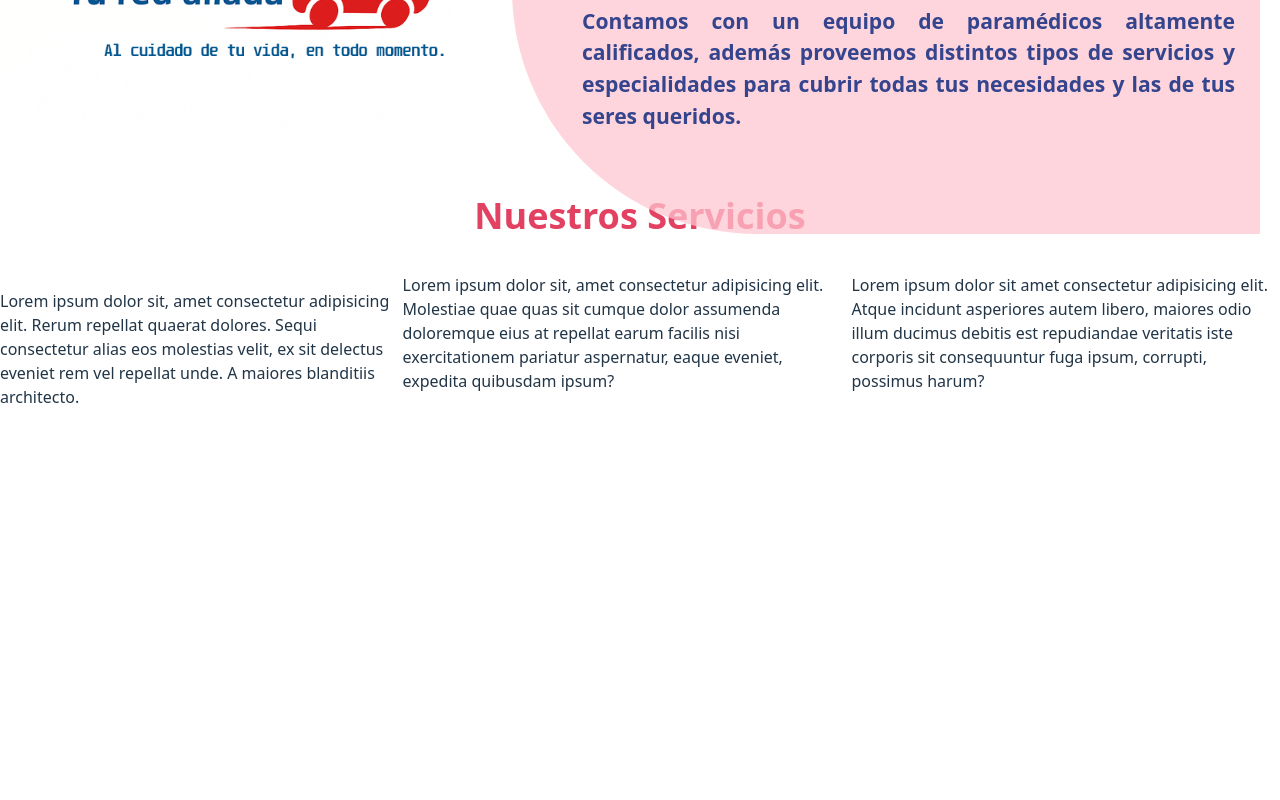
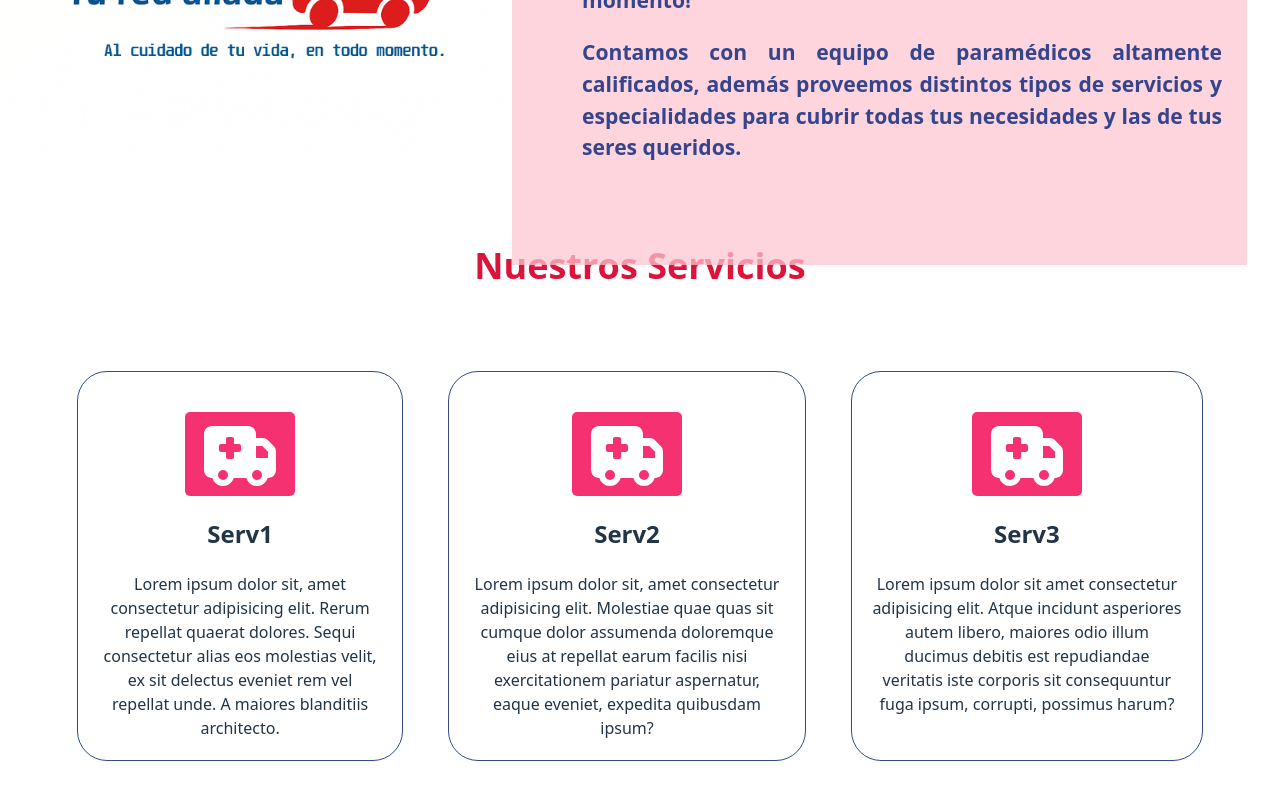
Before and after one commit to melaniem21/webprontoamb, a React (Vite) app: page / in a window 1280 px wide. Shown: the part 646-1446 px from the top of the page. Before the commit the page ends 1071 px from the top, so only its background shows below. Built offline with nearby package versions, Linux system fonts and the light colour scheme.

Commit message:
arreglos de inicio

```diff
--- a/package.json
+++ b/package.json
@@ -10,6 +10,11 @@
     "preview": "vite preview"
   },
   "dependencies": {
+    "@fortawesome/fontawesome-svg-core": "^7.1.0",
+    "@fortawesome/free-brands-svg-icons": "^7.1.0",
+    "@fortawesome/free-regular-svg-icons": "^7.1.0",
+    "@fortawesome/free-solid-svg-icons": "^7.1.0",
+    "@fortawesome/react-fontawesome": "^3.1.0",
     "react": "^19.1.1",
     "react-dom": "^19.1.1"
   },
--- a/src/App.css
+++ b/src/App.css
@@ -42,7 +42,6 @@
   padding-top: 60px;
   padding-bottom: 60px;
   padding-right: 25px;
-  margin-top: 0px;
   margin-bottom: 10px;
   margin-left: 40%;
   margin-right: 0px;
@@ -54,13 +53,7 @@
   color:rgba(4, 35, 121, 0.808);
   font-size: 132%;
   background-color:rgba(255, 198, 209, 0.726);
-  border-top-left-radius: 260px;
-  border-end-start-radius: 260px;
-
-
-
-
-
+  width: 50%;
 }
 
 
@@ -82,13 +75,50 @@
 
 .servicios{
   text-align: center;
-  color:rgba(220, 20, 60, 0.808);
+  color:rgba(220, 20, 60);
   font-size: 150%;
   font-weight: bold;
-  top: 60px;
+  margin-top: 80px;
 }
 
 .columservicios{
   display:flex;
   gap:10px;
+  margin: 60px;
+  text-align: center;
+
 }
+
+.columndesc{
+  border-radius: 30px;
+  border: 1px solid rgba(2, 32, 112, 0.808);
+  padding: 20px;
+  margin: 1.5%;
+}
+
+.icono{
+  font-size: 1.2em;
+  line-height: 1;
+}
+
+.boton-servicio {
+  background-color: rgba(243, 0, 81, 0.808);
+  border: 4px solid rgba(29, 33, 43, 0.808);
+  color: white;
+  padding: 10px 15px;
+  border: none;
+  border-radius: 5px;
+  cursor: pointer;
+  font-size: 1em;
+  margin-top: 20px;
+  display: inline-flex;
+  align-items: center;
+  justify-content: center;
+  gap: 8px;
+  transition: background-color 0.3s ease;
+}
+
+.boton-servicio:hover {
+ background-color: rgba(243, 60, 60, 0.808);
+
+}
--- a/src/App.jsx
+++ b/src/App.jsx
@@ -6,6 +6,8 @@ import logo1 from './img/logo.png';
 import img1 from './img/ambulancia1.png';
 import img2 from './img/ambulancia2.jpg';
 import img3 from './img/paramedicos.jpg';
+import { FontAwesomeIcon } from '@fortawesome/react-fontawesome'
+import { faAmbulance } from "@fortawesome/free-solid-svg-icons";
 
 function App() {
   const [mensaje, setMensaje] = useState('Bienvenido a Pronto Ambulancias');
@@ -48,13 +50,26 @@ function App() {
        <h2>Nuestros Servicios</h2>
       </div>
       <div className='columservicios'>
-        <div>
-          <p>Lorem ipsum dolor sit, amet consectetur adipisicing elit. Rerum repellat quaerat dolores. Sequi consectetur alias eos molestias velit, ex sit delectus eveniet rem vel repellat unde. A maiores blanditiis architecto.</p>
+        <div className= "columndesc">
+
+          <button className="boton-servicio">
+            <FontAwesomeIcon icon={faAmbulance} size="4x" />
+          </button>
+          <h2>Serv1</h2>
+          Lorem ipsum dolor sit, amet consectetur adipisicing elit. Rerum repellat quaerat dolores. Sequi consectetur alias eos molestias velit, ex sit delectus eveniet rem vel repellat unde. A maiores blanditiis architecto.
         </div>
-        <div>
+        <div className= "columndesc">
+          <button className="boton-servicio">
+            <FontAwesomeIcon icon={faAmbulance} size="4x" />
+          </button>
+          <h2>Serv2</h2>
           Lorem ipsum dolor sit, amet consectetur adipisicing elit. Molestiae quae quas sit cumque dolor assumenda doloremque eius at repellat earum facilis nisi exercitationem pariatur aspernatur, eaque eveniet, expedita quibusdam ipsum?
         </div>
-        <div>
+        <div className= "columndesc">
+          <button className="boton-servicio">
+            <FontAwesomeIcon icon={faAmbulance} size="4x" />
+          </button>
+          <h2>Serv3</h2>
           Lorem ipsum dolor sit amet consectetur adipisicing elit. Atque incidunt asperiores autem libero, maiores odio illum ducimus debitis est repudiandae veritatis iste corporis sit consequuntur fuga ipsum, corrupti, possimus harum?
         </div>
 
```
Also changed, not shown: 1 other file (tests, documents, lock files or other folders).
